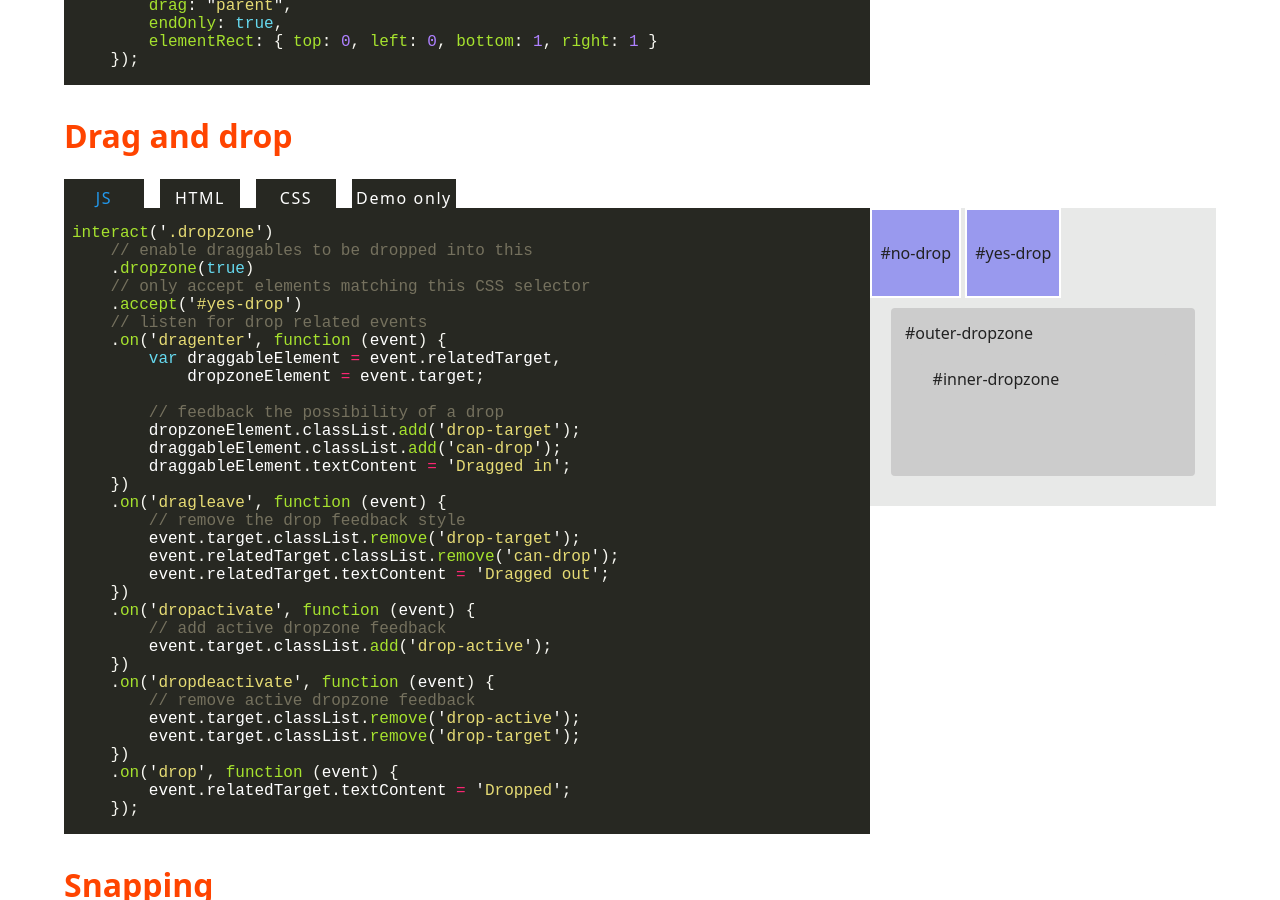
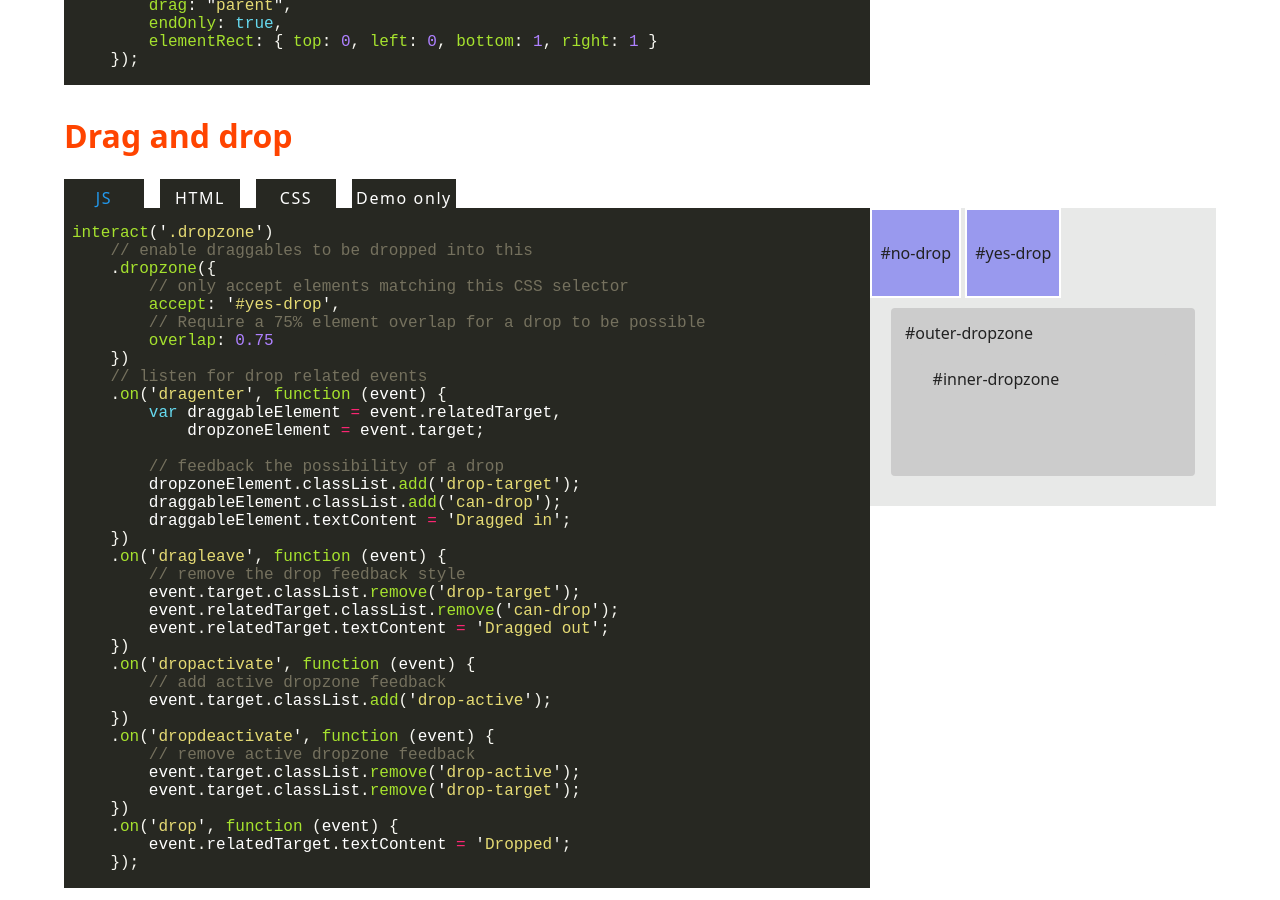
Before and after one commit to interactjs/interactjs.github.io, a Jekyll site: the page built from index.html, in a window 1280 px wide and 900 px high, scrolled down 961 px. Built offline with Jekyll 4.4.1, drawn with Linux system fonts in a browser that asks for light colours; Markdown is read by kramdown in place of the engine named in the settings.

Commit message:
Use overlap of 0.75 in dropzone demo

```diff
--- a/index.html
+++ b/index.html
@@ -192,9 +192,12 @@ interact('.draggable')
 /* enable javascript to view a demo */
 interact('.dropzone')
     // enable draggables to be dropped into this
-    .dropzone(true)
-    // only accept elements matching this CSS selector
-    .accept('#yes-drop')
+    .dropzone({
+        // only accept elements matching this CSS selector
+        accept: '#yes-drop',
+        // Require a 75% element overlap for a drop to be possible
+        overlap: 0.75
+    })
     // listen for drop related events
     .on('dragenter', function (event) {
         var draggableElement = event.relatedTarget,
```
